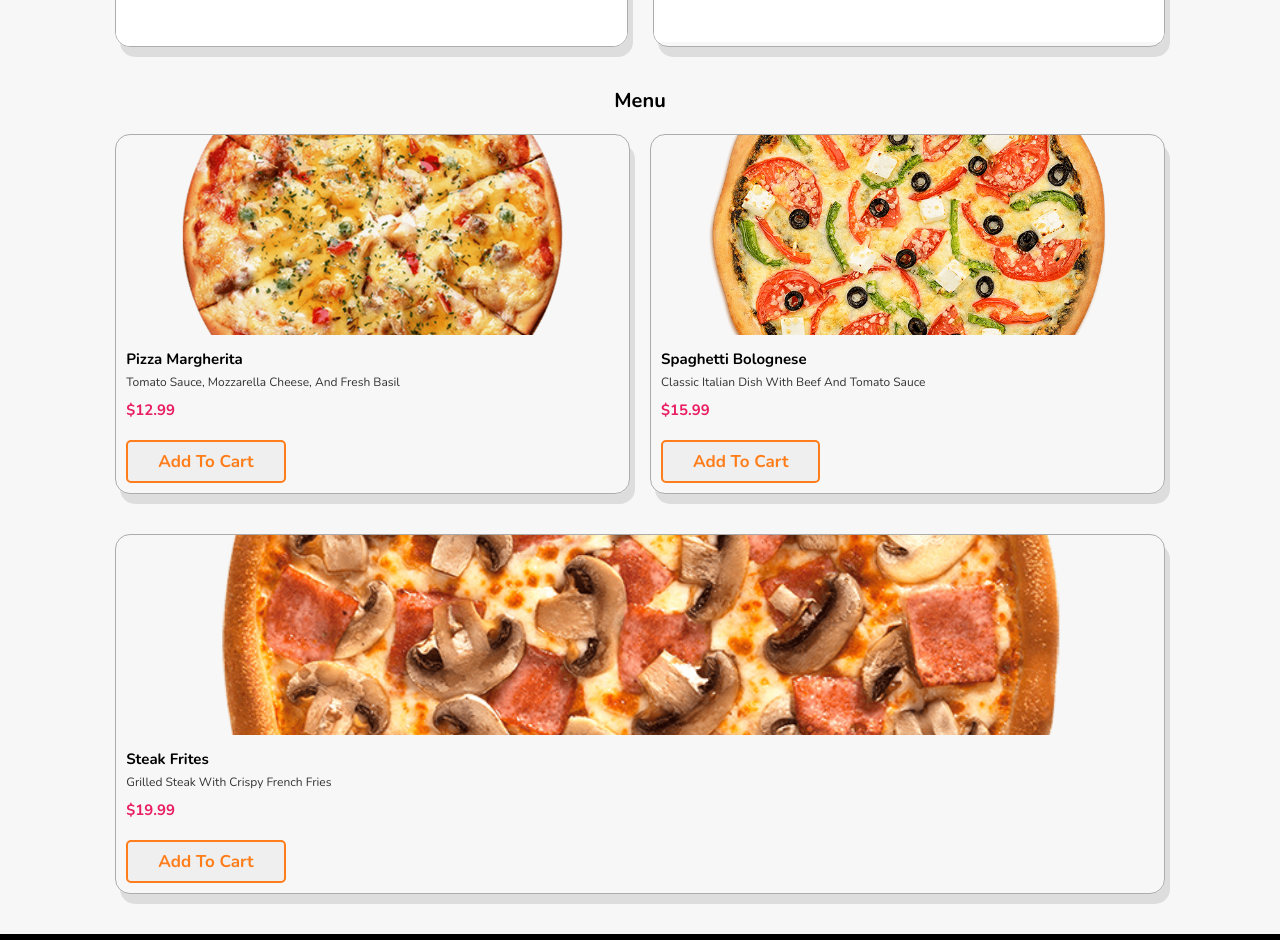
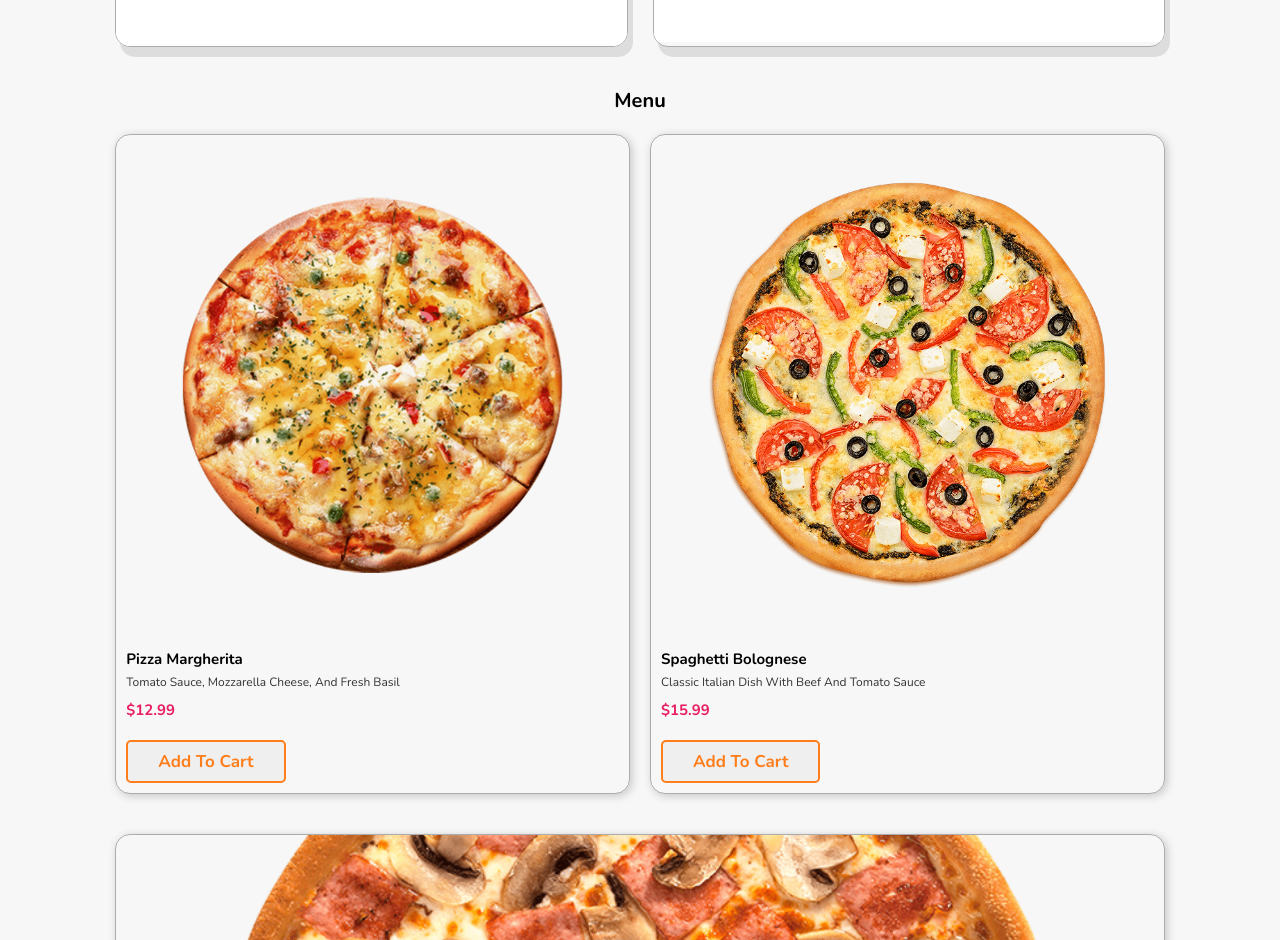
Before and after one commit to KushalLimbasiya/zuma-food-website, a React (Create React App) app: page / in a window 1280 px wide. Shown: the part 1860-2800 px from the top of the page. Built offline with nearby package versions, Linux system fonts and the light colour scheme.

Commit message:
change menu

```diff
--- a/src/components/style/main.css
+++ b/src/components/style/main.css
@@ -385,20 +385,19 @@ header .navbar .cart i {
 
 .dishes-container {
   display: flex;
-
   flex-wrap: wrap;
   gap: 2rem;
 }
 
 .dish-card {
-  margin-bottom: 2rem;
-  flex: 1 1 50rem;
   position: relative;
   overflow: hidden;
-  box-shadow: 0.5rem 1rem rgba(0, 0, 0, .1);
-  border: 0.1rem solid rgba(0, 0, 0, .3);
+  box-shadow: 0.2rem 0.2rem 1rem rgba(0, 0, 0, 0.2);
+  border: 0.1rem solid rgba(0, 0, 0, 0.3);
+  border-radius: 1.5rem;
   cursor: pointer;
-  border-radius: 1.5rem;
+  flex: 1 1 50rem;
+  margin-bottom: 2rem;
 }
 
 .dish-card:hover {
@@ -408,7 +407,7 @@ header .navbar .cart i {
 
 .dish-image {
   width: 100%;
-  height: 200px;
+  height: 50rem;
   object-fit: cover;
   transition: transform 0.2s ease-in-out;
 }
@@ -451,12 +450,11 @@ header .navbar .cart i {
   font-weight: bold;
   border-radius: 0 0 0.5rem 0.5rem;
   cursor: pointer;
-  transition: all 0.3s ease-in-out;
+  transition: background-color 0.3s ease-in-out;
 }
 
 .add-to-cart:hover {
   background-color: #d81c5c;
-  transition: background-color 0.3s ease-in-out;
 }
 
 
```
